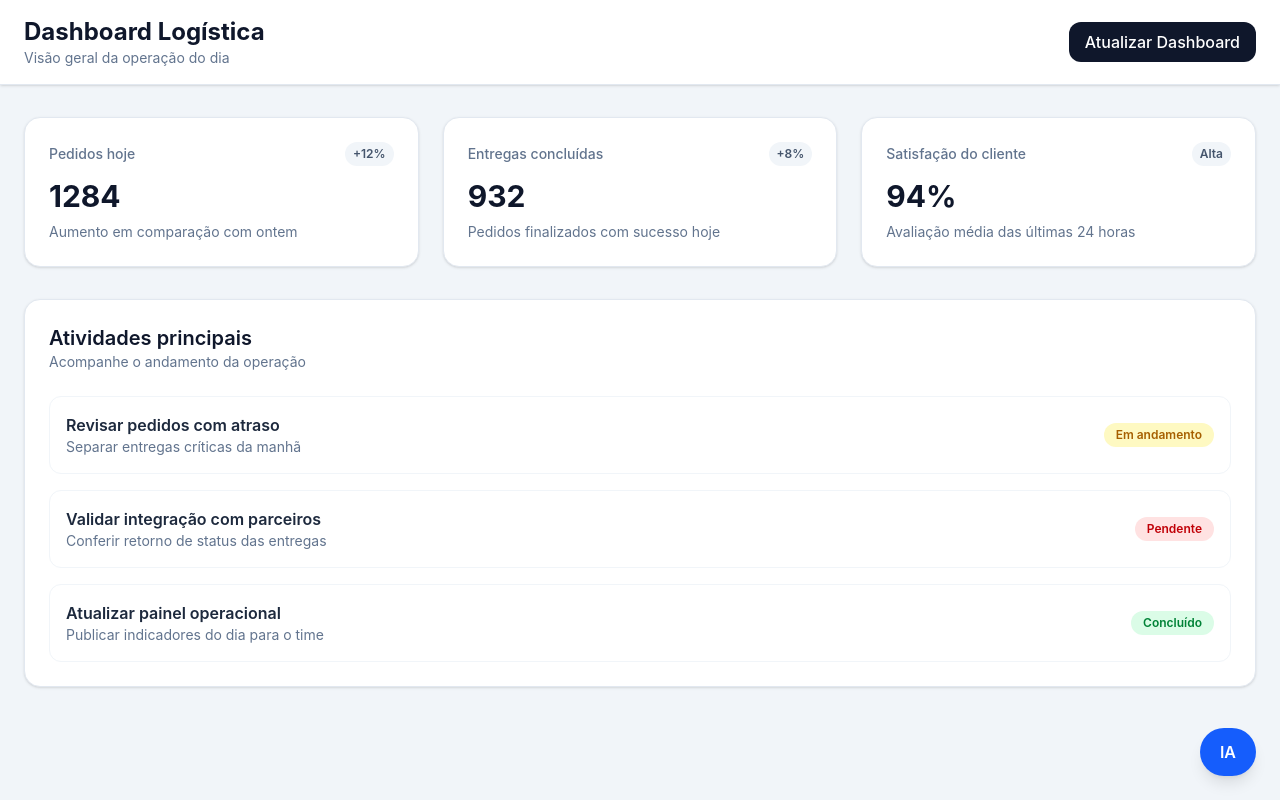
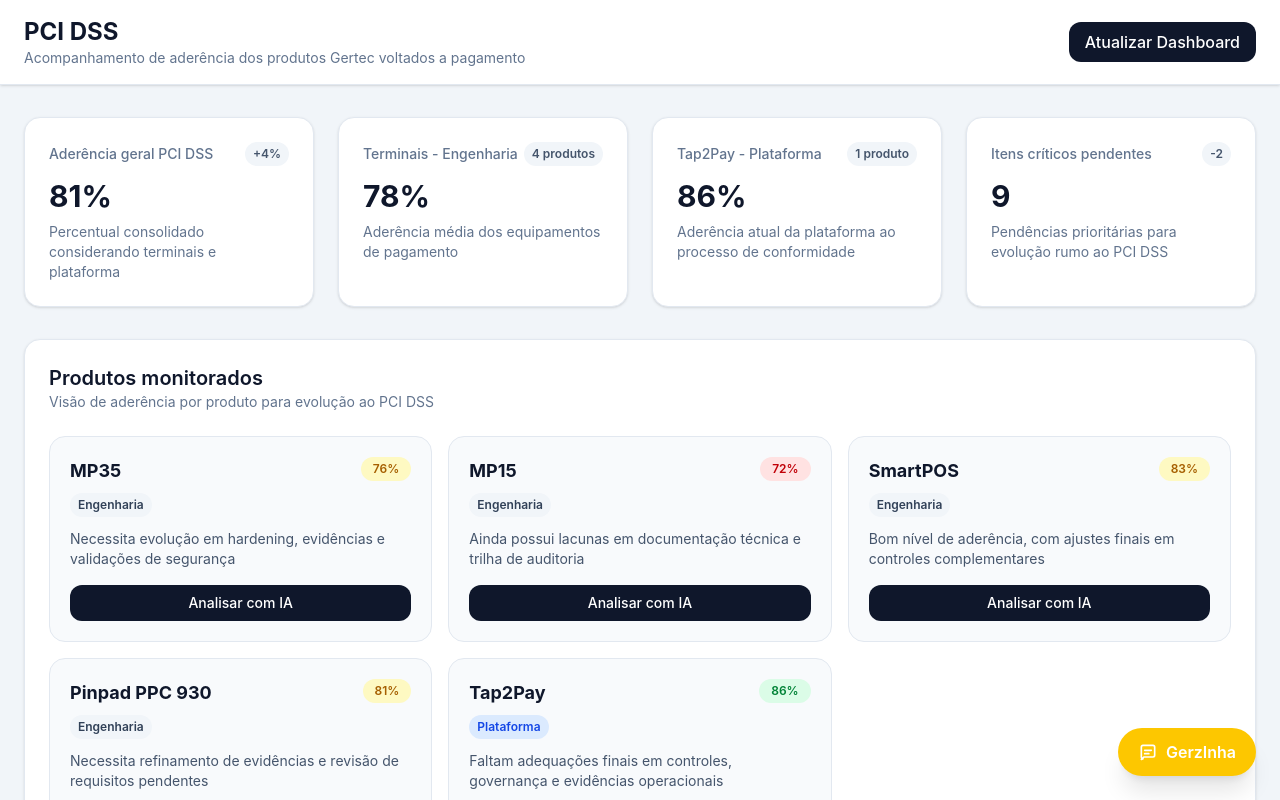
Before and after one commit to Naiarapacheco/projeto-hackathon, an Angular app: page / in a window 1280 px wide. Shown: the top 800 px of the page. Built offline with nearby package versions, Linux system fonts and the light colour scheme.

Commit message:
add new features

```diff
--- a/src/app/dashboard/dashboard.html
+++ b/src/app/dashboard/dashboard.html
@@ -6,10 +6,10 @@
     >
       <div>
         <h1 class="text-2xl font-bold text-slate-900">
-          Dashboard Logística
+          PCI DSS
         </h1>
         <p class="text-sm text-slate-500">
-          Visão geral da operação do dia
+          Acompanhamento de aderência dos produtos Gertec voltados a pagamento
         </p>
       </div>
 
@@ -25,9 +25,7 @@
   <!-- Conteúdo principal -->
   <main class="max-w-7xl mx-auto px-6 py-8">
     <!-- Cards de métricas -->
-    <section
-      class="grid grid-cols-1 md:grid-cols-2 xl:grid-cols-3 gap-6 mb-8"
-    >
+    <section class="grid grid-cols-1 md:grid-cols-2 xl:grid-cols-4 gap-6 mb-8">
       <div
         *ngFor="let card of metrics"
         class="bg-white rounded-2xl p-6 border border-slate-200 shadow-sm"
@@ -53,17 +51,66 @@
       </div>
     </section>
 
+    <!-- Produtos -->
+    <section class="bg-white rounded-2xl border border-slate-200 shadow-sm p-6 mb-8">
+      <div class="mb-6">
+        <h2 class="text-xl font-semibold text-slate-900">
+          Produtos monitorados
+        </h2>
+        <p class="text-sm text-slate-500">
+          Visão de aderência por produto para evolução ao PCI DSS
+        </p>
+      </div>
+
+      <div class="grid grid-cols-1 md:grid-cols-2 xl:grid-cols-3 gap-4">
+        <div
+          *ngFor="let product of products"
+          class="border border-slate-200 rounded-2xl p-5 bg-slate-50 hover:bg-white transition"
+        >
+          <div class="flex items-start justify-between mb-3">
+            <div>
+              <h3 class="text-lg font-bold text-slate-900">
+                {{ product.name }}
+              </h3>
+              <span
+                class="inline-block mt-2 text-xs font-semibold px-2 py-1 rounded-full"
+                [ngClass]="getAreaClass(product.area)"
+              >
+                {{ product.area }}
+              </span>
+            </div>
+
+            <span
+              class="text-xs font-semibold px-3 py-1 rounded-full"
+              [ngClass]="getAdherenceClass(product.adherence)"
+            >
+              {{ product.adherence }}%
+            </span>
+          </div>
+
+          <p class="text-sm text-slate-600 mb-4">
+            {{ product.description }}
+          </p>
+
+          <button
+            (click)="selectProduct(product.name)"
+            class="w-full bg-slate-900 hover:bg-slate-800 text-white py-2 rounded-xl text-sm font-medium transition cursor-pointer"
+          >
+            Analisar com IA
+          </button>
+        </div>
+      </div>
+    </section>
+
     <!-- Lista principal de atividades -->
-    <section
-      class="bg-white rounded-2xl border border-slate-200 shadow-sm p-6"
-    >
+    <section class="bg-white rounded-2xl border border-slate-200 shadow-sm p-6">
       <div class="flex items-center justify-between mb-6">
         <div>
           <h2 class="text-xl font-semibold text-slate-900">
             Atividades principais
           </h2>
           <p class="text-sm text-slate-500">
-            Acompanhe o andamento da operação
+            Acompanhe os itens necessários para evolução dos produtos ao PCI DSS
           </p>
         </div>
       </div>
@@ -99,25 +146,41 @@
   </main>
 
   <!-- Botão flutuante da IA -->
-  <button
-    (click)="toggleAiPanel()"
-    class="fixed bottom-6 right-6 bg-blue-600 hover:bg-blue-700 text-white px-5 py-3 rounded-full shadow-lg font-semibold transition cursor-pointer"
+<button
+  (click)="toggleAiPanel()"
+  class="fixed bottom-6 right-6 flex items-center gap-2 bg-yellow-400 hover:bg-yellow-500 text-white px-5 py-3 rounded-full shadow-xl font-semibold transition-all cursor-pointer"
+>
+  <!-- Ícone de chat -->
+  <svg
+    xmlns="http://www.w3.org/2000/svg"
+    class="w-5 h-5"
+    fill="none"
+    viewBox="0 0 24 24"
+    stroke="currentColor"
   >
-    IA
-  </button>
+    <path
+      stroke-linecap="round"
+      stroke-linejoin="round"
+      stroke-width="2"
+      d="M8 10h8M8 14h5m-9 7l3-3h11a2 2 0 002-2V6a2 2 0 00-2-2H6a2 2 0 00-2 2v12a2 2 0 002 2z"
+    />
+  </svg>
+
+  GerzInha
+</button>
 
   <!-- Painel da IA -->
   <div
     *ngIf="isAiPanelOpen"
-    class="fixed bottom-24 right-6 w-[360px] max-w-[calc(100vw-2rem)] bg-white border border-slate-200 rounded-2xl shadow-xl p-5"
+    class="fixed bottom-24 right-6 w-[390px] max-w-[calc(100vw-2rem)] bg-white border border-slate-200 rounded-2xl shadow-xl p-5"
   >
     <div class="flex items-start justify-between mb-4">
       <div>
         <h3 class="text-lg font-bold text-slate-900">
-          Assistente IA
+          Assistente IA PCI DSS
         </h3>
         <p class="text-sm text-slate-500">
-          Sugestões automáticas com base nos indicadores
+          Leitura inteligente de aderência por produto e visão consolidada
         </p>
       </div>
 
@@ -129,7 +192,16 @@
       </button>
     </div>
 
-    <!-- Prompt simulado -->
+    <div class="mb-4">
+      <label class="block text-sm font-medium text-slate-700 mb-2">
+        Produto selecionado
+      </label>
+
+      <div class="bg-slate-50 border border-slate-200 rounded-xl px-3 py-2 text-sm text-slate-700">
+        {{ selectedProduct }}
+      </div>
+    </div>
+
     <div class="mb-4">
       <label class="block text-sm font-medium text-slate-700 mb-2">
         Solicitação simulada
@@ -137,24 +209,21 @@
 
       <textarea
         class="w-full border border-slate-200 rounded-xl p-3 text-sm text-slate-700 bg-slate-50 resize-none outline-none"
-        rows="3"
+        rows="4"
         [value]="mockPrompt"
         readonly
       ></textarea>
     </div>
 
-    <!-- Leitura da IA -->
     <div class="bg-slate-50 border border-slate-200 rounded-xl p-4 mb-4">
       <p class="text-sm font-medium text-slate-700 mb-2">
         Leitura da IA
       </p>
       <p class="text-sm text-slate-500">
-        A IA identificou aumento no volume operacional e sugeriu
-        priorização de atividades críticas.
+        {{ aiSummary }}
       </p>
     </div>
 
-    <!-- Sugestões geradas -->
     <div class="mb-4">
       <p class="text-sm font-medium text-slate-700 mb-2">
         Sugestões geradas
--- a/src/app/dashboard/dashboard.ts
+++ b/src/app/dashboard/dashboard.ts
@@ -17,6 +17,14 @@ interface TaskItem {
   completedAt?: number;
 }
 
+interface ProductComplianceItem {
+  name: string;
+  area: 'Engenharia' | 'Plataforma';
+  adherence: number;
+  statusLabel: string;
+  description: string;
+}
+
 @Component({
   selector: 'app-dashboard',
   standalone: true,
@@ -27,39 +35,83 @@ interface TaskItem {
 export class Dashboard implements OnInit {
   metrics: MetricCard[] = [
     {
-      title: 'Pedidos hoje',
-      value: '1284',
-      badge: '+12%',
-      description: 'Aumento em comparação com ontem'
+      title: 'Aderência geral PCI DSS',
+      value: '81%',
+      badge: '+4%',
+      description: 'Percentual consolidado considerando terminais e plataforma'
     },
     {
-      title: 'Entregas concluídas',
-      value: '932',
-      badge: '+8%',
-      description: 'Pedidos finalizados com sucesso hoje'
+      title: 'Terminais - Engenharia',
+      value: '78%',
+      badge: '4 produtos',
+      description: 'Aderência média dos equipamentos de pagamento'
     },
     {
-      title: 'Satisfação do cliente',
-      value: '94%',
-      badge: 'Alta',
-      description: 'Avaliação média das últimas 24 horas'
+      title: 'Tap2Pay - Plataforma',
+      value: '86%',
+      badge: '1 produto',
+      description: 'Aderência atual da plataforma ao processo de conformidade'
+    },
+    {
+      title: 'Itens críticos pendentes',
+      value: '9',
+      badge: '-2',
+      description: 'Pendências prioritárias para evolução rumo ao PCI DSS'
+    }
+  ];
+
+  products: ProductComplianceItem[] = [
+    {
+      name: 'MP35',
+      area: 'Engenharia',
+      adherence: 76,
+      statusLabel: 'Atenção',
+      description: 'Necessita evolução em hardening, evidências e validações de segurança'
+    },
+    {
+      name: 'MP15',
+      area: 'Engenharia',
+      adherence: 72,
+      statusLabel: 'Atenção',
+      description: 'Ainda possui lacunas em documentação técnica e trilha de auditoria'
+    },
+    {
+      name: 'SmartPOS',
+      area: 'Engenharia',
+      adherence: 83,
+      statusLabel: 'Evoluindo',
+      description: 'Bom nível de aderência, com ajustes finais em controles complementares'
+    },
+    {
+      name: 'Pinpad PPC 930',
+      area: 'Engenharia',
+      adherence: 81,
+      statusLabel: 'Evoluindo',
+      description: 'Necessita refinamento de evidências e revisão de requisitos pendentes'
+    },
+    {
+      name: 'Tap2Pay',
+      area: 'Plataforma',
+      adherence: 86,
+      statusLabel: 'Próximo da meta',
+      description: 'Faltam adequações finais em controles, governança e evidências operacionais'
     }
   ];
 
   taskList: TaskItem[] = [
     {
-      title: 'Revisar pedidos com atraso',
-      subtitle: 'Separar entregas críticas da manhã',
+      title: 'Consolidar evidências de hardening do MP35',
+      subtitle: 'Validar controles técnicos e documentação exigida para PCI DSS',
       status: 'Em andamento'
     },
     {
-      title: 'Validar integração com parceiros',
-      subtitle: 'Conferir retorno de status das entregas',
+      title: 'Revisar gaps de segurança do Tap2Pay',
+      subtitle: 'Mapear pendências funcionais e evidências ainda não formalizadas',
       status: 'Pendente'
     },
     {
-      title: 'Atualizar painel operacional',
-      subtitle: 'Publicar indicadores do dia para o time',
+      title: 'Atualizar trilha de conformidade dos terminais',
+      subtitle: 'Organizar status por produto para acompanhamento executivo',
       status: 'Concluído',
       completedAt: Date.now()
     }
@@ -67,35 +119,40 @@ export class Dashboard implements OnInit {
 
   isAiPanelOpen = false;
 
+  selectedProduct = 'MP35';
+
   mockPrompt =
-    'Analise os indicadores da operação e sugira atividades prioritárias para melhorar a eficiência.';
+    'Analise o produto MP35 e informe o que ainda falta para ele avançar no processo de aderência ao PCI DSS. Depois faça uma leitura geral dos equipamentos e da plataforma Tap2Pay.';
+
+  aiSummary =
+    'A IA identificou que o MP35 ainda depende de ajustes em controles técnicos, formalização de evidências e revisão de requisitos pendentes. No consolidado geral, os terminais apresentam maior volume de pendências do que a plataforma Tap2Pay.';
 
   aiSuggestions: TaskItem[] = [
     {
-      title: 'Priorizar pedidos com maior atraso',
-      subtitle: 'Sugestão da IA com base no aumento do volume operacional',
+      title: 'Formalizar evidências de segurança do MP35',
+      subtitle: 'Consolidar documentação técnica e comprovações exigidas para auditoria PCI DSS',
       status: 'Pendente'
     },
     {
-      title: 'Revisar fluxo de entregas críticas',
-      subtitle: 'Sugestão da IA para reduzir impacto operacional',
+      title: 'Revisar controles pendentes do Tap2Pay',
+      subtitle: 'Mapear os itens restantes para elevar a aderência da plataforma',
       status: 'Pendente'
     },
     {
-      title: 'Acompanhar integrações com retorno instável',
-      subtitle: 'Sugestão da IA com foco em estabilidade da operação',
+      title: 'Criar visão consolidada de gaps por produto',
+      subtitle: 'Comparar pendências entre terminais e plataforma para priorização',
       status: 'Pendente'
     }
   ];
 
   ngOnInit(): void {
-    this.loadMetrics();
+    //this.loadMetrics();
     this.loadTasks();
     this.removeExpiredCompletedTasks();
   }
 
   onMainAction(): void {
-    this.updateMetrics();
+    this.refreshComplianceView();
     this.saveMetrics();
   }
 
@@ -103,7 +160,34 @@ export class Dashboard implements OnInit {
     this.isAiPanelOpen = !this.isAiPanelOpen;
   }
 
-  // Adiciona apenas sugestões que ainda não existem na lista principal
+  selectProduct(productName: string): void {
+    this.selectedProduct = productName;
+
+    this.mockPrompt =
+      `Analise o produto ${productName} e informe o que ainda falta para ele avançar no processo de aderência ao PCI DSS. Depois faça uma leitura geral dos equipamentos e da plataforma Tap2Pay.`;
+
+    this.aiSummary =
+      `${productName} ainda possui lacunas em aderência PCI DSS relacionadas a controles, evidências e validações técnicas. No cenário consolidado, a IA recomenda priorizar os produtos com menor percentual de aderência para acelerar a evolução do portfólio.`;
+
+    this.aiSuggestions = [
+      {
+        title: `Mapear pendências críticas do ${productName}`,
+        subtitle: `Levantar os itens restantes para elevar a aderência do ${productName} ao PCI DSS`,
+        status: 'Pendente'
+      },
+      {
+        title: `Consolidar evidências técnicas do ${productName}`,
+        subtitle: `Organizar documentação e comprovações necessárias para auditoria`,
+        status: 'Pendente'
+      },
+      {
+        title: 'Atualizar visão consolidada de aderência',
+        subtitle: 'Comparar engenharia e plataforma para direcionar as próximas ações',
+        status: 'Pendente'
+      }
+    ];
+  }
+
   addAiSuggestionsToTasks(): void {
     const newSuggestions = this.aiSuggestions.filter(
       (suggestion) =>
@@ -119,7 +203,6 @@ export class Dashboard implements OnInit {
     this.isAiPanelOpen = false;
   }
 
-  // Ciclo de status: Pendente -> Em andamento -> Concluído -> Pendente
   changeStatus(task: TaskItem): void {
     if (task.status === 'Pendente') {
       task.status = 'Em andamento';
@@ -135,44 +218,106 @@ export class Dashboard implements OnInit {
     this.saveTasks();
   }
 
-  // Atualiza apenas as métricas dinâmicas da operação
-  private updateMetrics(): void {
-    this.metrics = this.metrics.map((metric) => {
-      if (metric.title === 'Pedidos hoje') {
-        const currentValue = this.parseMetricValue(metric.value);
-        const increasedValue = currentValue + this.randomBetween(10, 35);
+  getAdherenceClass(adherence: number): string {
+    if (adherence >= 85) {
+      return 'bg-green-100 text-green-700';
+    }
 
-        return {
-          ...metric,
-          value: this.formatNumber(increasedValue)
-        };
+    if (adherence >= 75) {
+      return 'bg-yellow-100 text-yellow-700';
+    }
+
+    return 'bg-red-100 text-red-700';
+  }
+
+  getAreaClass(area: string): string {
+    if (area === 'Plataforma') {
+      return 'bg-blue-100 text-blue-700';
+    }
+
+    return 'bg-slate-100 text-slate-700';
+  }
+
+  private refreshComplianceView(): void {
+    this.products = this.products.map((product) => {
+      const increase = this.randomBetween(0, 2);
+      const updatedAdherence = Math.min(product.adherence + increase, 100);
+
+      return {
+        ...product,
+        adherence: updatedAdherence
+      };
+    });
+
+    const averageAdherence = this.calculateAverageAdherence();
+    const terminalsAverage = this.calculateAreaAverage('Engenharia');
+    const tap2payAdherence =
+      this.products.find((product) => product.name === 'Tap2Pay')?.adherence ?? 0;
+
+    this.metrics = [
+      {
+        title: 'Aderência geral PCI DSS',
+        value: `${averageAdherence}%`,
+        badge: '+1%',
+        description: 'Percentual consolidado considerando terminais e plataforma'
+      },
+      {
+        title: 'Terminais - Engenharia',
+        value: `${terminalsAverage}%`,
+        badge: '4 produtos',
+        description: 'Aderência média dos equipamentos de pagamento'
+      },
+      {
+        title: 'Tap2Pay - Plataforma',
+        value: `${tap2payAdherence}%`,
+        badge: '1 produto',
+        description: 'Aderência atual da plataforma ao processo de conformidade'
+      },
+      {
+        title: 'Itens críticos pendentes',
+        value: `${this.randomBetween(6, 10)}`,
+        badge: '-1',
+        description: 'Pendências prioritárias para evolução rumo ao PCI DSS'
       }
+    ];
+  }
 
-      if (metric.title === 'Entregas concluídas') {
-        const currentValue = this.parseMetricValue(metric.value);
-        const increasedValue = currentValue + this.randomBetween(5, 20);
+  private calculateAverageAdherence(): number {
+    const total = this.products.reduce(
+      (accumulator, product) => accumulator + product.adherence,
+      0
+    );
 
-        return {
-          ...metric,
-          value: this.formatNumber(increasedValue)
-        };
-      }
+    return Math.round(total / this.products.length);
+  }
 
-      return metric;
-    });
+  private calculateAreaAverage(area: 'Engenharia' | 'Plataforma'): number {
+    const filteredProducts = this.products.filter((product) => product.area === area);
+    const total = filteredProducts.reduce(
+      (accumulator, product) => accumulator + product.adherence,
+      0
+    );
+
+    return Math.round(total / filteredProducts.length);
   }
 
   private saveMetrics(): void {
     localStorage.setItem('dashboard_metrics', JSON.stringify(this.metrics));
+    localStorage.setItem('dashboard_products', JSON.stringify(this.products));
   }
 
-  private loadMetrics(): void {
+  /** private loadMetrics(): void {
     const savedMetrics = localStorage.getItem('dashboard_metrics');
+    const savedProducts = localStorage.getItem('dashboard_products');
 
     if (savedMetrics) {
       this.metrics = JSON.parse(savedMetrics);
     }
-  }
+
+    if (savedProducts) {
+      this.products = JSON.parse(savedProducts);
+    }
+  } **/
 
   private saveTasks(): void {
     localStorage.setItem('dashboard_tasks', JSON.stringify(this.taskList));
@@ -186,10 +331,8 @@ export class Dashboard implements OnInit {
     }
   }
 
-  // Remove tarefas concluídas após o tempo definido
   private removeExpiredCompletedTasks(): void {
-    // Produção: 24 * 60 * 60 * 1000
-    const expirationTime = 10000;
+    const expirationTime = 10_000;
     const now = Date.now();
 
     this.taskList = this.taskList.filter((task) => {
@@ -201,18 +344,10 @@ export class Dashboard implements OnInit {
         return true;
       }
 
-      return now - task.completedAt! < expirationTime;
+      return now - task.completedAt < expirationTime;
     });
 
     this.saveTasks();
-  }
-
-  private parseMetricValue(value: string): number {
-    return Number(value.replace(/\./g, ''));
-  }
-
-  private formatNumber(value: number): string {
-    return value.toLocaleString('pt-BR');
   }
 
   private randomBetween(min: number, max: number): number {
--- a/src/index.html
+++ b/src/index.html
@@ -2,10 +2,10 @@
 <html lang="en">
 <head>
   <meta charset="utf-8">
-  <title>Dashboard</title>
+  <title>Gertec - PCI DSS</title>
   <base href="/">
   <meta name="viewport" content="width=device-width, initial-scale=1">
-  <link rel="icon" type="image/x-icon" href="favicon.ico">
+  <link rel="icon" type="image/x-icon" href="logo-gertec.png">
 </head>
 <body>
   <app-root></app-root>
```
